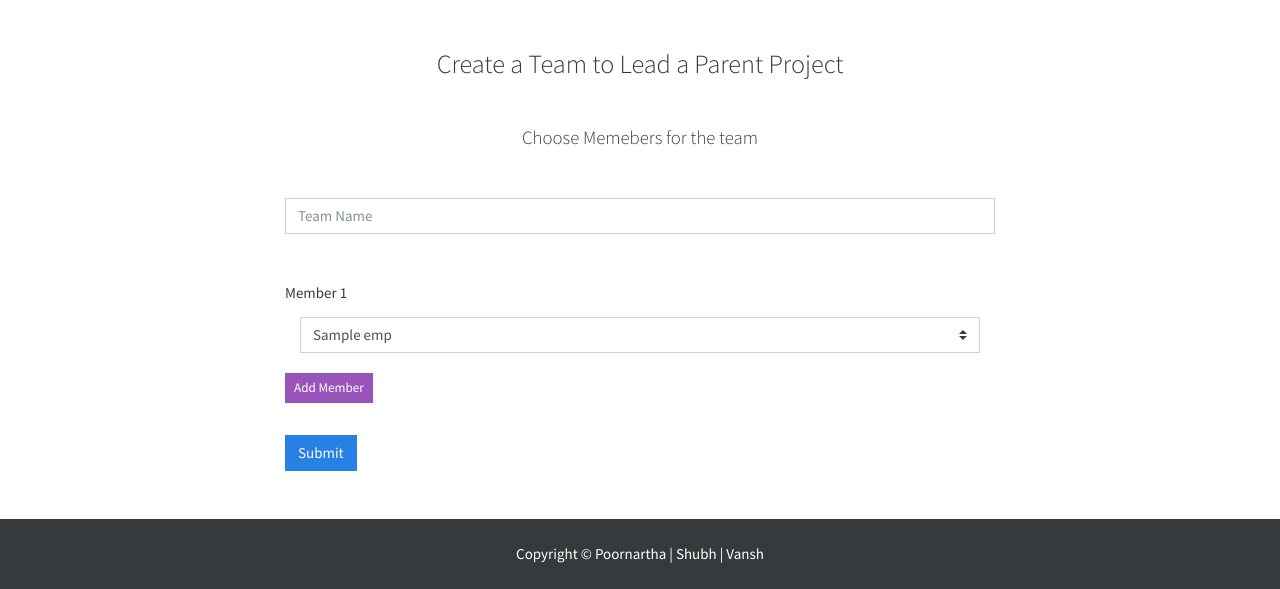
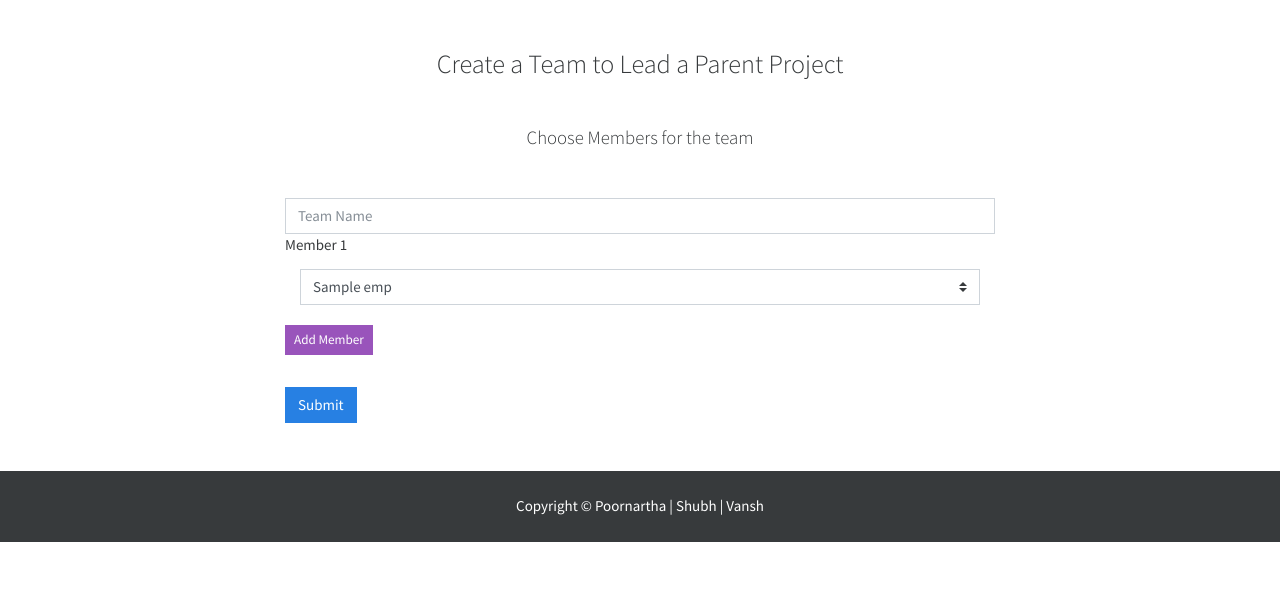
Before and after one commit to Poornartha/Odonata, a Django app: page /organization/team/create/ in a window 1280 px wide. Shown: the part 55-644 px from the top of the page. Run offline with Django 3.2, Linux system fonts and the light colour scheme; the first user in the database is signed in; tables that the repository leaves empty hold one stand-in row (Sample ...); some libraries are stand-ins or nearby versions.

Commit message:
Changesss

```diff
--- a/Organization/urls.py
+++ b/Organization/urls.py
@@ -7,7 +7,7 @@ urlpatterns = [
     path('login/', org_login, name="org_login"),
     path('logout/', user_logout, name="logout"),
     path('designation/', org_architecture, name="org_architecture"),
-    path('team_create/<int:ppk>', team_create, name="team_create"),
+    path('team_create/', team_create, name="team_create"),
     path('project/create/', org_create_project, name="org_create_project"),
     path('project/accept/<int:pk>/', org_project_accept, name="org_project_accept"),
     path('project/<int:pk>/list/', org_submission_list, name="org_submission_list"),
--- a/Organization/views.py
+++ b/Organization/views.py
@@ -90,29 +90,21 @@ def org_architecture(request):
     return render(request, 'organization/org_architecture.html', context)
 
 
-def team_create(request , ppk):
+def team_create(request):
     context = {}
     user = request.user
     if user.is_authenticated:
-        project = Project.objects.get(id = ppk)
-        context['project'] = project
-
         employee = Emp.objects.get(user = user)
         parents = Parent.objects.get(emp = employee)
-
         children = Child.objects.filter(parent = parents)
-
-
         context['children'] = children
         print(children)
-
         if request.method == 'POST':
             team_name = request.POST['team_name']
             name1 = request.POST['name1']
             name2 = request.POST['name2']
             name3 = request.POST['name3']
             name4 = request.POST['name4']
-
             team = Team.objects.create(name = team_name, parent = parents)
             team.child.add(name1)
             team.child.add(name2)
@@ -121,8 +113,6 @@ def team_create(request , ppk):
             return HttpResponseRedirect(reverse('home'))
     else:
         return HttpResponseRedirect(reverse('emp_login'))
-
-
     return render(request, 'organization/team_create.html', context)
 
 
--- a/templates/organization/org_team_create.html
+++ b/templates/organization/org_team_create.html
@@ -11,7 +11,7 @@ Create a Team to Lead a Parent Project
 
 {% block subheader %}
 {% if valid %}
-Choose Memebers for the team
+Choose Members for the team
 {% else %}
 Please Confirm Your Account to Procceed.
 {% endif %}
@@ -22,7 +22,7 @@ Please Confirm Your Account to Procceed.
     {% if valid %}
         <form method="POST" class="col-md-8 mx-auto">
             {% csrf_token %}
-<input class="form-control mb-5" type="text" placeholder="Team Name" name="title">
+            <input class="form-control" type="text" placeholder="Team Name" name="title">
             <div  id="designation-form">
                 <label for="1">Member 1</label>
                 <div class="col-auto my-1">
@@ -38,7 +38,6 @@ Please Confirm Your Account to Procceed.
             <br>
             <button type="submit" class="btn btn-primary mb-5 mt-3">Submit</button>
         </form>
-</div>
     {% endif %}
 </div>
 {% endblock %}
```
Also changed, not shown: templates/organization/team_create.html (+1 -21 lines). Lines whose indentation alone changed are shown as unchanged.
